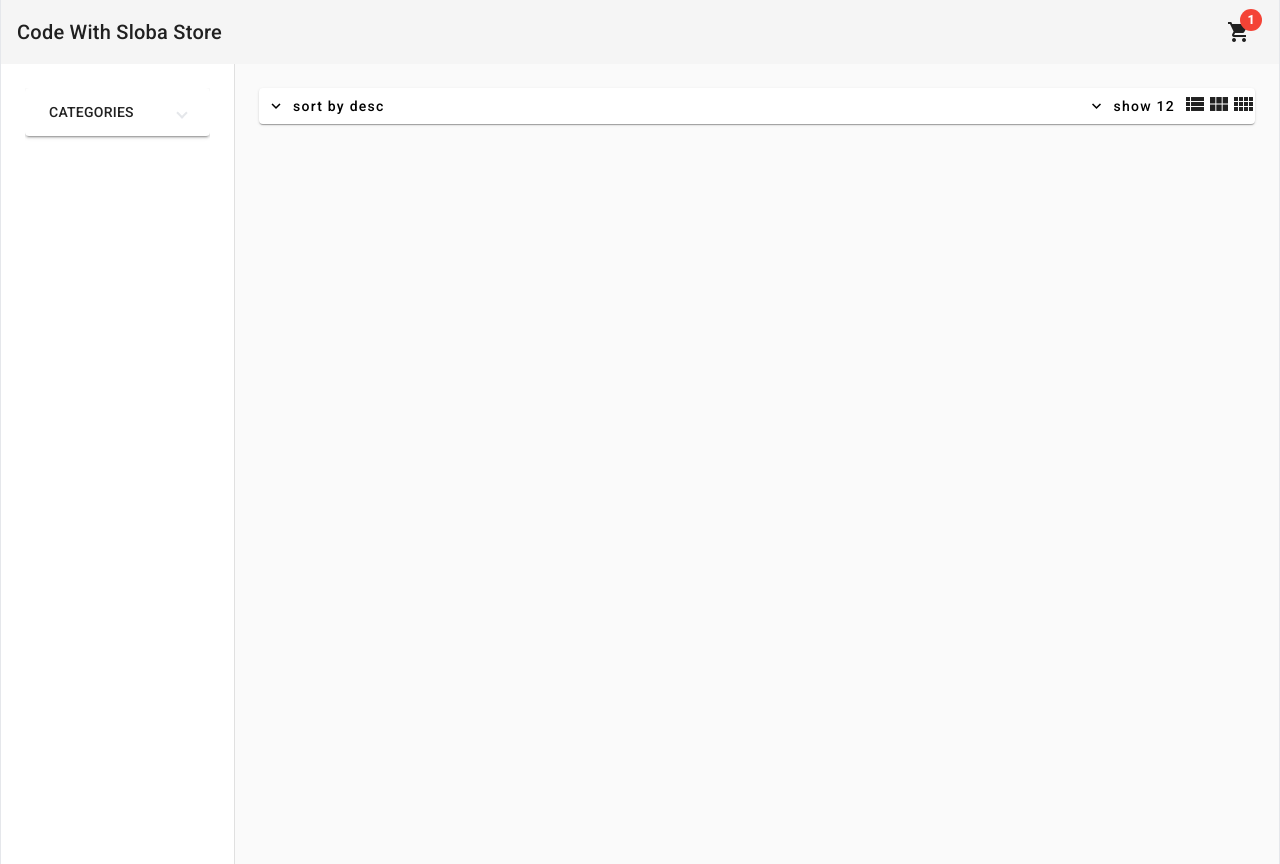
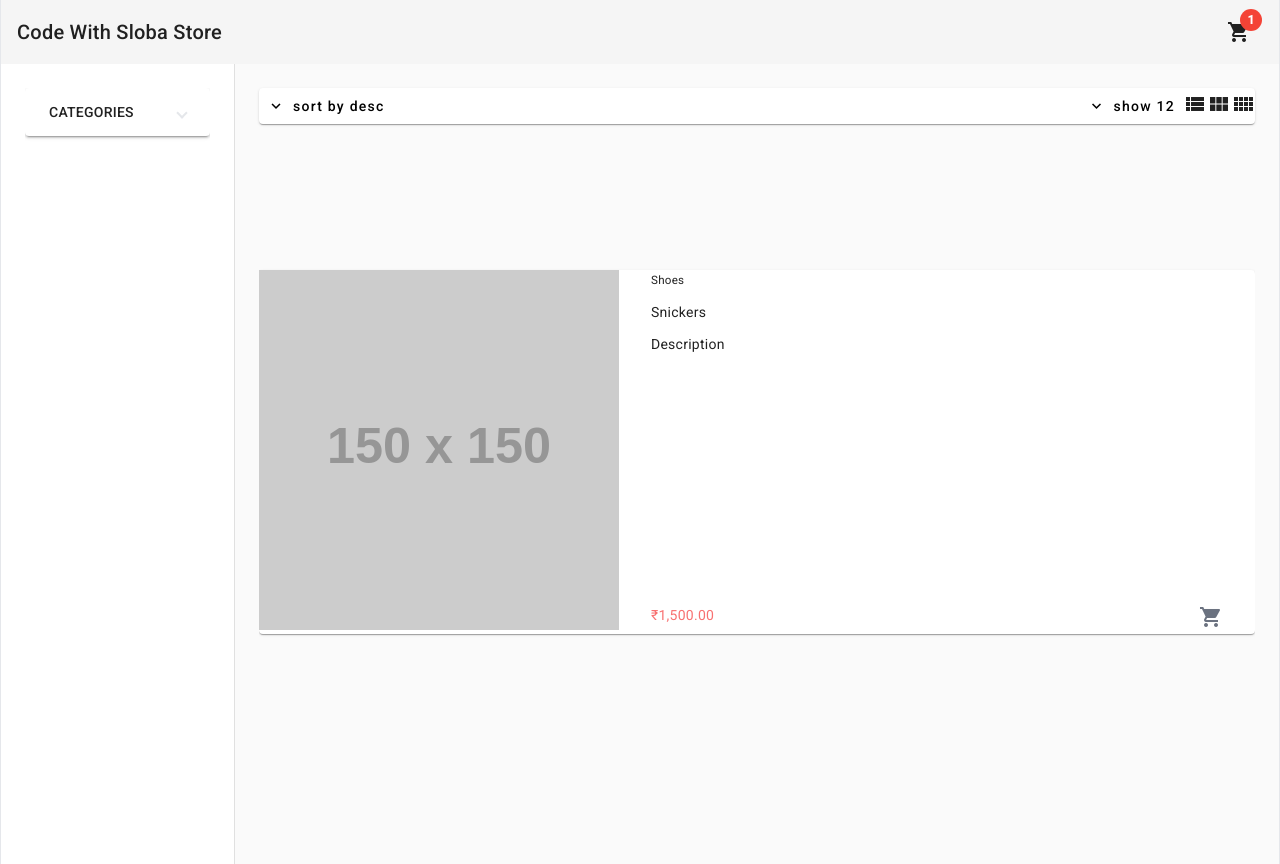
Before and after one commit to mohammedshafinc/WEBSTORE, an Angular app: page /home in a window 1280 px wide. Both pictures are taken after a click on the button "view_list". Built offline with nearby package versions, Linux system fonts and the light colour scheme.

Commit message:
cart and cards created

```diff
--- a/src/app/app-routing.module.ts
+++ b/src/app/app-routing.module.ts
@@ -1,11 +1,16 @@
 import { NgModule } from '@angular/core';
 import { RouterModule, Routes } from '@angular/router';
 import { HomeComponent } from './pages/home/home.component';
+import { CartComponent } from './pages/cart/cart.component';
 
 const routes: Routes = [
   {
     path:'home',
     component:HomeComponent
+  },
+  {
+    path:'cart',
+    component:CartComponent
   },
   {
     path:'',
--- a/src/app/app.module.ts
+++ b/src/app/app.module.ts
@@ -22,6 +22,8 @@
 import { HomeComponent } from './pages/home/home.component';
 import { ProductsHeaderComponent } from './pages/home/components/products-header/products-header.component';
 import { FiltersComponent } from './pages/home/components/filters/filters.component';
+import { ProductBoxComponent } from './pages/home/components/product-box/product-box.component';
+import { CartComponent } from './pages/cart/cart.component';
 
 
 @NgModule({
@@ -30,7 +32,9 @@
     HeaderComponent,
     HomeComponent,
     ProductsHeaderComponent,
-    FiltersComponent
+    FiltersComponent,
+    ProductBoxComponent,
+    CartComponent
   ],
   imports: [
     BrowserModule,
--- a/src/app/components/header/header.component.html
+++ b/src/app/components/header/header.component.html
@@ -48,7 +48,7 @@
                     <mat-icon aria-hidden="true">remove_shopping_cart</mat-icon>
                 </button>
                 <button routerLink="cart" class="bg-green-600 text-white rounded-full w-9 h-9">
-                    <mat-icon>remove_shopping_cart</mat-icon>
+                    <mat-icon>shopping_cart</mat-icon>
                 </button>
 
 
--- /dev/null
+++ b/src/app/pages/cart/cart.component.ts
@@ -0,0 +1,18 @@
+import { Component, OnInit } from '@angular/core';
+import { Cart } from 'src/app/models/cart.model';
+
+@Component({
+  selector: 'app-cart',
+  templateUrl:'./cart.component.html'
+})
+export class CartComponent  implements OnInit{
+  cart: Cart = { items: []}
+
+  constructor (){}
+
+
+  ngOnInit(): void {
+
+  }
+
+}
--- /dev/null
+++ b/src/app/pages/home/components/product-box/product-box.component.html
@@ -0,0 +1,23 @@
+<mat-card [ngClass]="{'text-center' : !fullwidthmode}">
+    <div [ngClass]="{flex:fullwidthmode}">
+        <img src="https://via.placeholder.com/150" alt="" class="mb-1 mx-auto h-[200px]" [ngClass]="{'h-[200]px':!fullwidthmode ,' h-[360px]':fullwidthmode}">
+
+        <div class="w-full " [ngClass]="{'px-8 flex flex-col justify-between' :fullwidthmode}">
+            <div>
+                <h5>Shoes</h5>
+                <p class="truncate hover:whitespace-normal">Snickers</p>
+                <p *ngIf="fullwidthmode">Description</p>
+            </div>
+            <div class="flex justify-between">
+                <span class="text-red-400">{{'1500' | currency:'₹'}}</span>
+                <button>
+                    <mat-icon class="text-gray-500">shopping_cart</mat-icon>
+                </button>
+
+            </div>
+
+        </div>
+    </div>
+
+
+</mat-card>
--- /dev/null
+++ b/src/app/pages/home/components/product-box/product-box.component.ts
@@ -0,0 +1,18 @@
+import { Component, Input, OnInit } from '@angular/core';
+
+@Component({
+  selector: 'app-product-box',
+  templateUrl: './product-box.component.html'
+})
+export class ProductBoxComponent  implements OnInit{
+
+  @Input() fullwidthmode = false;
+h: any;
+px: any;
+
+
+  ngOnInit(): void {
+
+  }
+
+}
--- a/src/app/pages/home/home.component.html
+++ b/src/app/pages/home/home.component.html
@@ -7,7 +7,13 @@
     <mat-drawer-content class="p-6">
         <app-products-header (columnscountchange)="oncolumnscountchange($event)"></app-products-header>
 
+       <mat-grid-list gutterSize="16" [cols]="cols" [rowHeight]="rowHeight">
 
+        <mat-grid-tile>
+            <app-product-box class="w-full" [fullwidthmode]="cols ===1"></app-product-box>
+        </mat-grid-tile>
+
+       </mat-grid-list>
 
     </mat-drawer-content>
 
--- a/src/app/pages/home/home.component.ts
+++ b/src/app/pages/home/home.component.ts
@@ -1,4 +1,6 @@
 import { Component ,OnInit} from '@angular/core';
+
+const  rows_heigth : { [id: number]: number} = { 1 : 400 , 3 : 335 , 4:350};
 
 @Component({
   selector: 'app-home',
@@ -8,6 +10,7 @@
 export class HomeComponent implements OnInit {
 
   cols = 3
+  rowHeight = rows_heigth[this.cols]
 
   category: string | undefined;
 
@@ -18,6 +21,7 @@
   oncolumnscountchange(colsnum:number):void{
 
     this.cols = colsnum
+    this.rowHeight = rows_heigth[this.cols];
 
   }
 
```
Also changed, not shown: src/app/models/cart.model.ts (added, +12 -0 lines), src/app/pages/cart/cart.component.html (added).
